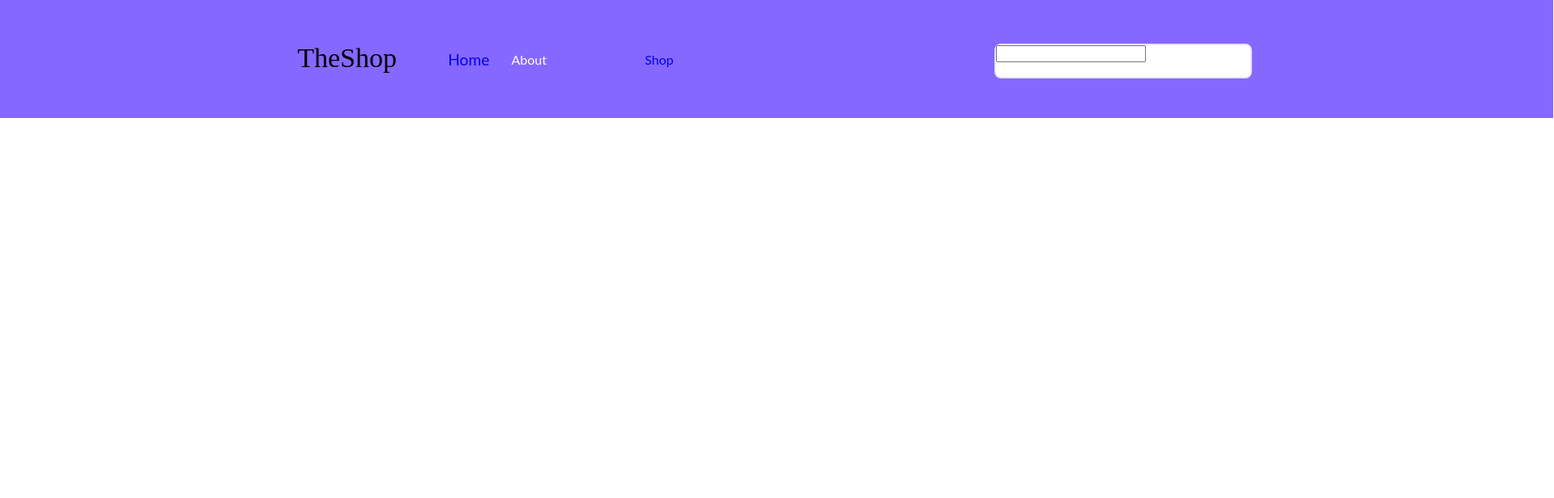
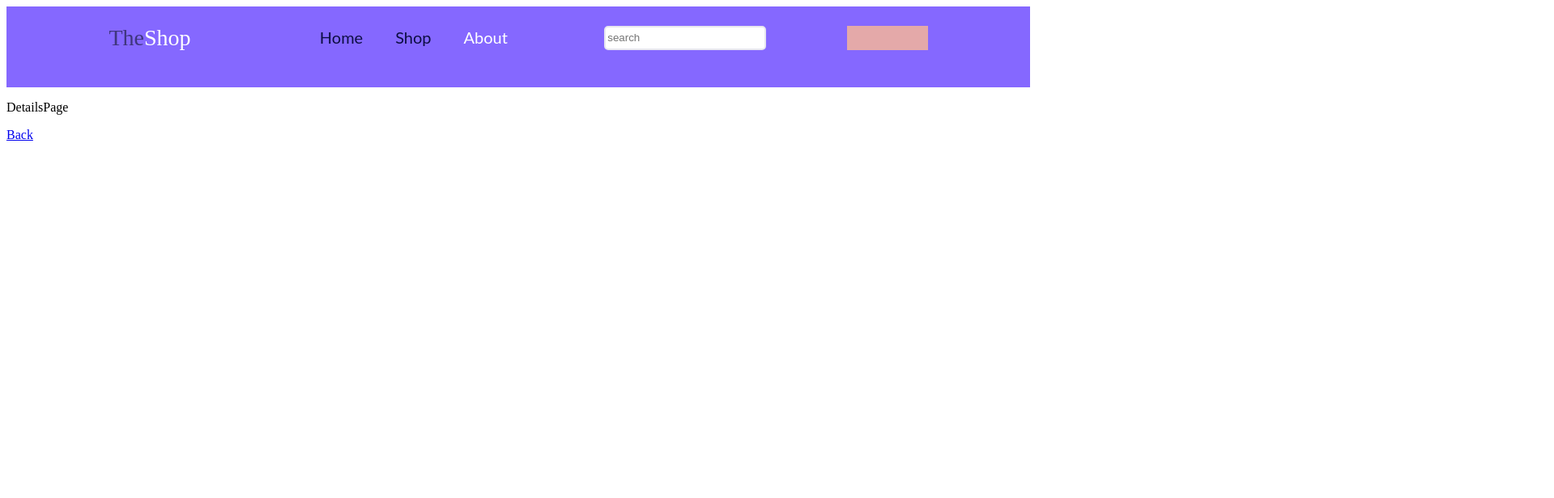
Before and after one commit to GiannisMeg/wb-frontend, a React (Create React App) app: page /details/1 in a window 1280 px wide. Shown: the top 616 px of the page at 81% size, 1919 px wide, since content can reach past the window. Built offline with nearby package versions, Linux system fonts and the light colour scheme.

Commit message:
css navbar gefixed

```diff
--- a/src/App.css
+++ b/src/App.css
@@ -1,24 +1,22 @@
-.App {
-	margin-left: auto;
-	margin-right: auto;
-}
-
 .banner {
 	font-size: 34px;
 	text-align: center;
 	font-weight: bold;
-	padding: 5px;
-	padding-top: 20px;
 	width: 300px;
 }
 
 .footer {
 	position: absolute;
-	width: 1926px;
-	height: 555px;
-	left: -7px;
-	top: 2246px;
+	width: 100%;
+	height: 300px;
 	background: #0d0e43;
+}
+
+.footer-categories {
+	color: rgba(255, 255, 255, 1);
+	font-size: 24px;
+	width: 45%;
+	display: flex;
 }
 
 .brand-name-footer {
@@ -35,53 +33,3 @@
 	font-size: 38px;
 	line-height: 49px;
 }
-
-.footer-categories {
-	color: rgba(255, 255, 255, 1);
-	position: absolute;
-	left: 40.62%;
-	right: 54.01%;
-	top: 17.67%;
-	bottom: 76.13%;
-
-	font-family: "Crimson Text";
-	font-style: normal;
-	font-weight: 600;
-	font-size: 24px;
-	line-height: 31px;
-}
-
-.footer-account {
-	color: rgba(255, 255, 255, 1);
-	position: absolute;
-	left: 54.47%;
-	right: 38.79%;
-	top: 17.48%;
-	bottom: 76.32%;
-
-	font-family: "Crimson Text";
-	font-style: normal;
-	font-weight: 600;
-	font-size: 24px;
-	line-height: 31px;
-}
-
-.footer-follow {
-	color: rgba(255, 255, 255, 1);
-	position: absolute;
-	left: 67.45%;
-	right: 27.55%;
-	top: 17.29%;
-	bottom: 76.5%;
-	height: 34.426692962646484px;
-	width: 98.2999267578125px;
-	left: 1299px;
-	top: 95.9774169921875px;
-	text-align: left;
-
-	font-family: "Crimson Text";
-	font-style: normal;
-	font-weight: 600;
-	font-size: 24px;
-	line-height: 31px;
-}
--- a/src/App.js
+++ b/src/App.js
@@ -15,12 +15,6 @@ function App() {
 					<Route path="/details/:id" element={<DetailsPage />}></Route>
 				</Routes>
 			</main>
-			<div className="footer">
-				<text className="brand-name-footer">TheShop</text>
-				<div className="footer-categories">Categories</div>
-				<div className="footer-account">My account</div>
-				<div className="footer-follow">Follow us</div>
-			</div>
 		</div>
 	);
 }
--- /dev/null
+++ b/src/components/Footer.js
@@ -0,0 +1,23 @@
+import React from "react";
+import "./styles/footer.css";
+
+export default function Footer() {
+	return (
+		<div className="footer-box">
+			{" "}
+			<div className="footer-list">
+				<span className="c-the">
+					The
+					<span className="c-shop">Shop</span>
+				</span>
+
+				<ul className="ul-footer-links">
+					<li className="f-link-1">Categories</li>
+					<li className="f-link-2">My account</li>
+					<li className="f-link-3">Follow us</li>
+				</ul>
+			</div>
+			;
+		</div>
+	);
+}
--- a/src/components/Navbar.js
+++ b/src/components/Navbar.js
@@ -5,12 +5,16 @@ import "./styles/nav.css";
 
 export default function Navbar() {
 	return (
-		<div className="navbar">
+		<div className="nav-box">
 			{" "}
-			<SearchBar />
 			<div className="navbar-list">
-				<text className="brand-name">TheShop</text>
-				<span className="link-1">
+				<span className="c-the">
+					The
+					<span className="c-shop">Shop</span>
+				</span>
+
+				<ul className="ul-links">
+					<li className="link-1">
 						<NavLink
 							style={({ isActive }) =>
 								isActive
@@ -18,41 +22,42 @@ export default function Navbar() {
 											color: "white",
 											textDecoration: "none",
 									  }
-								: { fontSize: "larger", textDecoration: "none" }
+									: { color: "#0d0e43", textDecoration: "none" }
 							}
 							to="/"
 						>
 							Home
 						</NavLink>
-				</span>
-				<span className="link-2">
+					</li>
+					<li className="link-2">
 						<NavLink
 							style={({ isActive }) =>
 								isActive
 									? { color: "white", textDecoration: "none" }
-								: {
-										textDecoration: "none",
-								  }
+									: { color: "#0d0e43", textDecoration: "none" }
 							}
 							to="/shop"
 						>
 							Shop
 						</NavLink>
-				</span>
-				<span className="link-3">
+					</li>
+					<li className="link-3">
 						<NavLink
 							style={({ isActive }) =>
 								isActive
 									? { color: "white", textDecoration: "none" }
-								: {
-										textDecoration: "none",
-								  }
+									: { color: "#0d0e43", textDecoration: "none" }
 							}
 							to="/details/1"
 						>
 							About
 						</NavLink>
-				</span>
+					</li>
+				</ul>
+				<div className="c-search">
+					<SearchBar />
+				</div>
+				<div className="c-box"></div>
 			</div>
 		</div>
 	);
--- a/src/components/ProductCard.js
+++ b/src/components/ProductCard.js
@@ -1,18 +1,34 @@
 import React from "react";
 import { NavLink } from "react-router-dom";
+import "./styles/ProductCard.css";
 
 export default function ProductCard(props) {
 	return (
-		<div key={props.id}>
-			<h2>{props.title}</h2>
-			<img src={props.mainImage} />
-			<h3>Category: {props.category}</h3>
-			<h4>{props.description}</h4>
-			<h3>Rating: {props.rating} ⭐️</h3>
-			<h3>Price: {props.price} €</h3>
-			<NavLink to={`/details/${props.id}`}>
-				<h3>Read More</h3>
-			</NavLink>
+		<div className="pd-container" key={props.id}>
+			<div className="card-box">
+				<div className="product-image">
+					<img className="c-image" src={props.mainImage} />
+				</div>
+				<div className="card-info">
+					<ul className="c-ul-pd">
+						<li className="c-pd-title">{props.title}</li>
+						<li className="c-pd-price">
+							€{props.price} {props.rating} ⭐️
+						</li>
+						<li className="c-pd-description">{props.description}</li>
+						<NavLink
+							style={({ isActive }) =>
+								isActive
+									? { color: "dark blue", textDecoration: "none" }
+									: { color: "#0d0e43", textDecoration: "none" }
+							}
+							to={`/details/${props.id}`}
+						>
+							Read More
+						</NavLink>
+					</ul>
+				</div>
+			</div>
 		</div>
 	);
 }
--- a/src/components/SearchBar.js
+++ b/src/components/SearchBar.js
@@ -3,9 +3,12 @@
 export default function SearchBar() {
 	return (
 		<div>
-			<div className="input-text">
-				<input type="text" onSubmit={(e) => e.target.value} />
-			</div>
+			<input
+				className="input"
+				placeholder="search"
+				type="text"
+				onSubmit={() => {}}
+			/>
 		</div>
 	);
 }
--- a/src/components/styles/ProductCard.css
+++ b/src/components/styles/ProductCard.css
@@ -0,0 +1,61 @@
+.pd-container {
+	margin-top: 20px;
+	margin-left: 300px;
+	width: 900px;
+	height: 250px;
+	background-color: F5F5F5;
+	padding: 20px;
+	border: 5px;
+	border-radius: 5px;
+	box-shadow: 0 5px 30px 10px rgba(168, 163, 163, 0.4);
+	letter-spacing: 1px;
+}
+
+.card-box {
+	display: flex;
+}
+
+.c-image {
+	width: 220px;
+	height: 180px;
+	border: solid rgb(215, 227, 238);
+	border-inline: none;
+	box-shadow: 0 5px 30px 10px rgba;
+	border-radius: 10px;
+}
+
+.card-info {
+	display: flex;
+}
+
+.c-ul-pd {
+	display: flex;
+	justify-content: space-around;
+	flex-direction: column;
+	align-items: flex-start;
+}
+
+.c-ul-info li {
+	display: inline-block;
+}
+
+.c-pd-title {
+	font-size: large;
+	font-weight: bolder;
+	color: #1c5fef;
+	list-style: none;
+}
+
+.c-pd-price {
+	font-weight: bold;
+	color: #1c5fef;
+	list-style: none;
+	padding: 5px;
+	word-spacing: 30px;
+}
+
+.c-pd-description {
+	list-style: none;
+	font-size: small;
+	color: #8c9294;
+}
--- /dev/null
+++ b/src/components/styles/footer.css
@@ -0,0 +1,42 @@
+.footer-box {
+	box-sizing: border-box;
+	width: 100%;
+	height: 350px;
+	margin-left: auto;
+	margin-right: auto;
+	flex-grow: 1;
+	background-color: #130351;
+	padding: 6px 10%;
+	flex-direction: row;
+}
+
+.c-the {
+	color: #3f367d;
+	font-size: 28px;
+}
+.c-shop {
+	color: #ffffff;
+	font-size: 28px;
+}
+
+.footer-list {
+	display: flex;
+	flex-direction: row;
+	font-size: 22px;
+	align-items: center;
+	justify-content: space-between;
+}
+
+.ul-footer-links li {
+	display: inline-block;
+	padding: 20px 80px;
+}
+
+.f-link-3,
+.f-link-2,
+.f-link-1 {
+	font-family: "Lato";
+	font-style: 22px;
+	color: #ffffff;
+	list-style: none;
+}
--- a/src/components/styles/nav.css
+++ b/src/components/styles/nav.css
@@ -1,84 +1,71 @@
-.navbar {
-	height: 146px;
-	width: 1920px;
-	left: -2px;
-	top: 0px;
-	position: absolute;
+.nav-box {
+	box-sizing: border-box;
+	width: 100%;
+	height: 100px;
+	margin-left: auto;
+	margin-right: auto;
+	flex-grow: 1;
 	background-color: #8568ff;
+	padding: 6px 10%;
 }
 
-.brand-name {
-	position: absolute;
-	left: 19.23%;
-	right: 74.41%;
-	top: 34.25%;
-	bottom: 33.56%;
-	font-family: "Crimson Text";
-	font-style: normal;
-	font-weight: 400;
-	font-size: 34px;
-	line-height: 44px;
+.c-the {
+	color: #0d0e43;
+	font-size: 28px;
+}
+.c-shop {
+	color: #ffffff;
+	font-size: 28px;
+}
+
+.navbar-list {
+	display: flex;
+	justify-content: space-between;
+	font-size: 20px;
+	flex-direction: row;
+	align-items: center;
+}
+
+.navbar-list li {
+	display: inline-block;
+	padding: 0px 20px;
+	cursor: pointer;
+}
+
+.c-box {
+	background-color: rgb(228, 169, 169);
+	height: 30px;
+	width: 100px;
 }
 
 .link-1 {
-	position: absolute;
-	left: 28.92%;
-	right: 68.84%;
-	top: 43.84%;
-	bottom: 42.47%;
-
 	font-family: "Lato";
 	font-style: normal;
 	font-weight: 400;
-	font-size: 16px;
-	line-height: 20px;
 	color: #0d0e43;
+	list-style: none;
 }
 .link-2 {
-	position: absolute;
-	left: 41.58%;
-	right: 56.54%;
-	top: 43.84%;
-	bottom: 42.47%;
-
 	font-family: "Lato";
 	font-style: normal;
 	font-weight: 400;
-	font-size: 16px;
-	line-height: 20px;
-
 	color: #ffffff;
+	list-style: none;
 }
 
 .link-3 {
-	position: absolute;
-	left: 32.99%;
-	right: 63.73%;
-	top: 43.84%;
-	bottom: 42.47%;
-
 	font-family: "Lato";
 	font-style: normal;
 	font-weight: 400;
-	font-size: 16px;
-	line-height: 20px;
 	color: #0d0e43;
+	list-style: none;
 }
 
-.input-text {
+.input {
 	box-sizing: border-box;
-
-	position: absolute;
-	left: 64.04%;
-	right: 19.38%;
-	top: 36.99%;
-	bottom: 33.56%;
-
 	background: #ffffff;
 	border: 2px solid #e7e6ef;
-	border-radius: 8px;
-	height: 43px;
-	width: 318.359619140625px;
-	left: 1229.640380859375px;
-	top: 54px;
+	border-radius: 5px;
+	height: 30px;
+	width: 200px;
 }
--- a/src/pages/DetailsPage.js
+++ b/src/pages/DetailsPage.js
@@ -3,8 +3,8 @@ import { NavLink } from "react-router-dom";
 export default function DetailsPage() {
 	return (
 		<div>
-			<p1>DetailsPage</p1>
-			<NavLink to="/shop">Back</NavLink>
+			<p>DetailsPage</p>
+			<NavLink to="/products/:id">Back</NavLink>
 		</div>
 	);
 }
--- a/src/pages/HomePage.js
+++ b/src/pages/HomePage.js
@@ -1,18 +1,26 @@
+import axios from "axios";
 import React, { useEffect, useState } from "react";
+import Footer from "../components/Footer";
 import ProductCard from "../components/ProductCard";
+
+const API_URL = "http://localhost:4000/products";
 
 export default function HomePage() {
 	const [products, set_products] = useState([]);
 
+	const fetchProducts = async () => {
+		const response = await axios.get(API_URL);
+		set_products(response.data);
+		console.log(response.data);
+	};
 	useEffect(() => {
-		set_products([]);
+		fetchProducts();
 	}, []);
 
 	return (
-		<div className="container">
-			<p1 className="banner">HomePage</p1>
-			<div className="product-card">
-				{products.length !== 0 &&
+		<div className="h-container">
+			<ul className="product-card">
+				{products &&
 					products.map((product) => (
 						<ProductCard
 							id={product.id}
@@ -22,10 +30,10 @@ export default function HomePage() {
 							description={product.description}
 							rating={product.rating}
 							mainImage={product.mainImage}
-							category={product.category.title}
 						/>
 					))}
-			</div>
+			</ul>
+			<Footer />
 		</div>
 	);
 }
```
Also changed, not shown: src/pages/styles/HomePage.css (added). Lines whose indentation alone changed are shown as unchanged.
